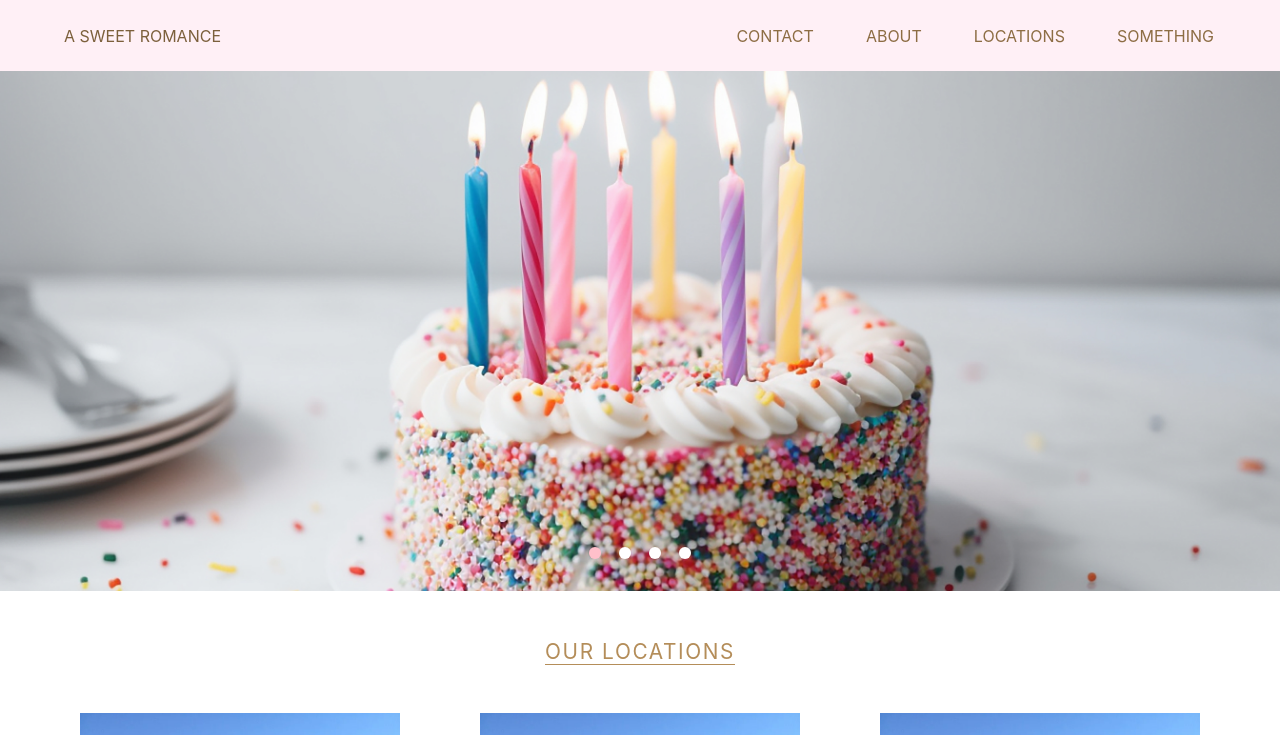
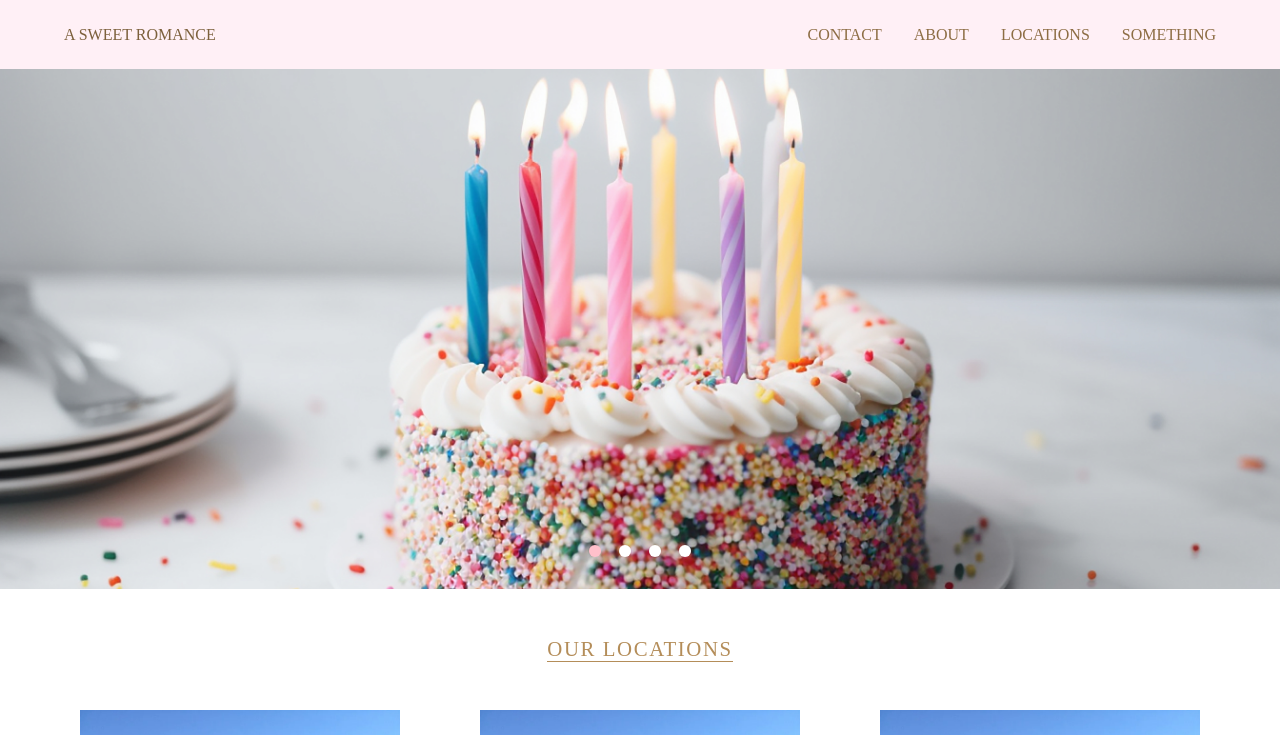
Before and after one commit to Smoopfrog/asweetromance, a React (Create React App) app: page / in a window 1280 px wide. Shown: the top 735 px of the page. Built offline with nearby package versions, Linux system fonts and the light colour scheme.

Commit message:
change font family

```diff
--- a/src/Styles/Header.css
+++ b/src/Styles/Header.css
@@ -24,7 +24,7 @@
 .nav-list {
   display: flex;
   list-style-type: none;
-  gap: 3rem;
+  gap: 2rem;
 }
 
 .nav-link {
@@ -35,7 +35,8 @@
 .nav-link:visited,
 .nav-link:link {
   color: #8D6D44;
-  padding: 2px;
+  padding: 2px 0;
+  font-size: 16px;
 }
 
 .nav-link::after {
@@ -45,7 +46,7 @@
   left: 0;
   width: 100%;
   height: 0.1em;
-  background-color: #8D6D44;
+  background-color: #7c603c;
   opacity: 0;
   transition: opacity 300ms, transform 500ms;
   transform: translate3d(-30%, 0, 0);
--- a/src/Styles/Header.scss
+++ b/src/Styles/Header.scss
@@ -26,7 +26,7 @@
 .nav-list {
   display: flex;
   list-style-type: none;
-  gap: 3rem;
+  gap: 2rem;
 }
 
 .nav-link {
@@ -37,7 +37,9 @@
 .nav-link:visited,
 .nav-link:link {
   color: #8D6D44;
-  padding: 2px;
+  padding: 2px 0;
+  font-size: 16px;
+
 }
 
 .nav-link::after {
@@ -47,7 +49,7 @@
   left: 0;
   width: 100%;
   height: 0.1em;
-  background-color: #8D6D44;
+  background-color: #7c603c;
   opacity: 0;
   transition: opacity 300ms, transform 500ms;
   transform: translate3d(-30%, 0, 0);
--- a/src/index.css
+++ b/src/index.css
@@ -6,7 +6,7 @@
 
 body {
   margin: 0;
-  font-family: -apple-system, BlinkMacSystemFont, "Segoe UI", "Roboto", "Oxygen",
+  font-family: "serif" -apple-system, BlinkMacSystemFont, "Segoe UI", "Roboto", "Oxygen",
     "Ubuntu", "Cantarell", "Fira Sans", "Droid Sans", "Helvetica Neue",
     sans-serif;
   -webkit-font-smoothing: antialiased;
```
Also changed, not shown: 1 other file (tests, documents, lock files or other folders).
